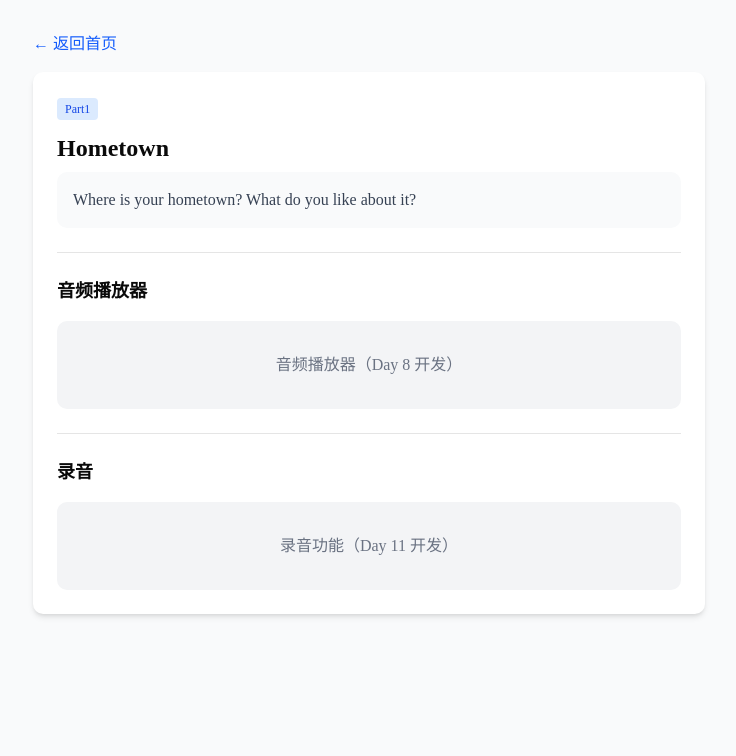
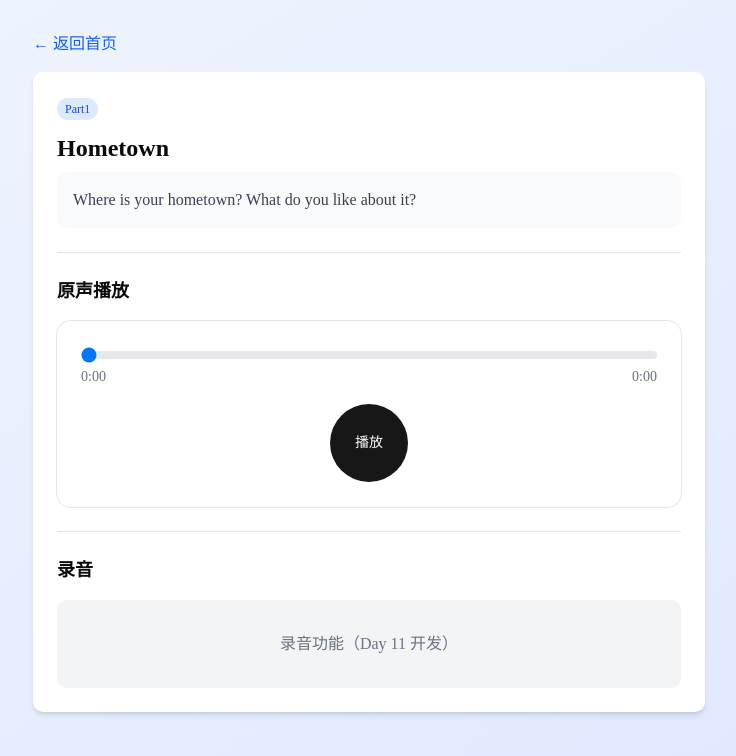
Before and after one commit to bettercallchunk/shadowing, a Next.js app: page /practice/1 in a window 1280 px wide. Shown: the top 756 px of the page, without its empty margins (271-1007 px from the left). Built offline with nearby package versions, Linux system fonts and the light colour scheme.

Commit message:
Day 8: 音频播放器 - 基础播放

```diff
--- a/app/practice/[id]/page.tsx
+++ b/app/practice/[id]/page.tsx
@@ -1,5 +1,6 @@
 import { materials } from "@/lib/data";
 import { notFound } from "next/navigation";
+import { AudioPlayer } from "@/components/audio-player";
 
 export default async function PracticePage({ params }: { params: Promise<{ id: string }> }) {
   const { id } = await params;
@@ -10,12 +11,12 @@ export default async function PracticePage({ params }: { params: Promise<{ id: s
   }
 
   return (
-    <div className="min-h-screen bg-gray-50 p-4 md:p-8">
+    <div className="min-h-screen bg-gradient-to-br from-blue-50 to-indigo-100 p-4 md:p-8">
       <div className="max-w-2xl mx-auto">
         <a href="/" className="text-blue-600 hover:underline mb-4 inline-block">← 返回首页</a>
 
         <div className="bg-white rounded-lg shadow-md p-6">
-          <span className="text-xs font-medium px-2 py-1 bg-blue-100 text-blue-700 rounded">
+          <span className="text-xs font-medium px-2 py-1 bg-blue-100 text-blue-700 rounded-full">
             {material.part}
           </span>
           <h1 className="text-2xl font-bold mt-3 mb-2">{material.title}</h1>
@@ -26,12 +27,10 @@ export default async function PracticePage({ params }: { params: Promise<{ id: s
             </div>
           )}
 
-          {/* 音频播放器区域 */}
+          {/* 音频播放器 */}
           <div className="border-t pt-6">
-            <h2 className="text-lg font-semibold mb-4">音频播放器</h2>
-            <div className="bg-gray-100 rounded-lg p-8 text-center text-gray-500">
-              音频播放器（Day 8 开发）
-            </div>
+            <h2 className="text-lg font-semibold mb-4">原声播放</h2>
+            <AudioPlayer audioPath={material.audioPath} />
           </div>
 
           {/* 录音区域 */}
--- /dev/null
+++ b/components/audio-player.tsx
@@ -0,0 +1,98 @@
+"use client";
+
+import { useState, useRef, useEffect } from "react";
+import { Button } from "@/components/ui/button";
+import { Card } from "@/components/ui/card";
+
+interface AudioPlayerProps {
+  audioPath: string;
+}
+
+export function AudioPlayer({ audioPath }: AudioPlayerProps) {
+  const audioRef = useRef<HTMLAudioElement>(null);
+  const [isPlaying, setIsPlaying] = useState(false);
+  const [currentTime, setCurrentTime] = useState(0);
+  const [duration, setDuration] = useState(0);
+
+  useEffect(() => {
+    const audio = audioRef.current;
+    if (!audio) return;
+
+    const handleTimeUpdate = () => setCurrentTime(audio.currentTime);
+    const handleLoadedMetadata = () => setDuration(audio.duration);
+    const handleEnded = () => setIsPlaying(false);
+
+    audio.addEventListener("timeupdate", handleTimeUpdate);
+    audio.addEventListener("loadedmetadata", handleLoadedMetadata);
+    audio.addEventListener("ended", handleEnded);
+
+    return () => {
+      audio.removeEventListener("timeupdate", handleTimeUpdate);
+      audio.removeEventListener("loadedmetadata", handleLoadedMetadata);
+      audio.removeEventListener("ended", handleEnded);
+    };
+  }, []);
+
+  const togglePlay = () => {
+    const audio = audioRef.current;
+    if (!audio) return;
+
+    if (isPlaying) {
+      audio.pause();
+    } else {
+      audio.play();
+    }
+    setIsPlaying(!isPlaying);
+  };
+
+  const handleSeek = (e: React.ChangeEvent<HTMLInputElement>) => {
+    const audio = audioRef.current;
+    if (!audio) return;
+
+    const time = parseFloat(e.target.value);
+    audio.currentTime = time;
+    setCurrentTime(time);
+  };
+
+  const formatTime = (time: number) => {
+    if (isNaN(time)) return "0:00";
+    const minutes = Math.floor(time / 60);
+    const seconds = Math.floor(time % 60);
+    return `${minutes}:${seconds.toString().padStart(2, "0")}`;
+  };
+
+  return (
+    <Card className="p-6">
+      <audio ref={audioRef} src={audioPath} />
+
+      <div className="space-y-4">
+        {/* 进度条 */}
+        <div className="space-y-2">
+          <input
+            type="range"
+            min="0"
+            max={duration || 0}
+            value={currentTime}
+            onChange={handleSeek}
+            className="w-full h-2 bg-gray-200 rounded-lg appearance-none cursor-pointer"
+          />
+          <div className="flex justify-between text-sm text-gray-500">
+            <span>{formatTime(currentTime)}</span>
+            <span>{formatTime(duration)}</span>
+          </div>
+        </div>
+
+        {/* 控制按钮 */}
+        <div className="flex justify-center">
+          <Button
+            onClick={togglePlay}
+            size="lg"
+            className="w-20 h-20 rounded-full"
+          >
+            {isPlaying ? "暂停" : "播放"}
+          </Button>
+        </div>
+      </div>
+    </Card>
+  );
+}
```
